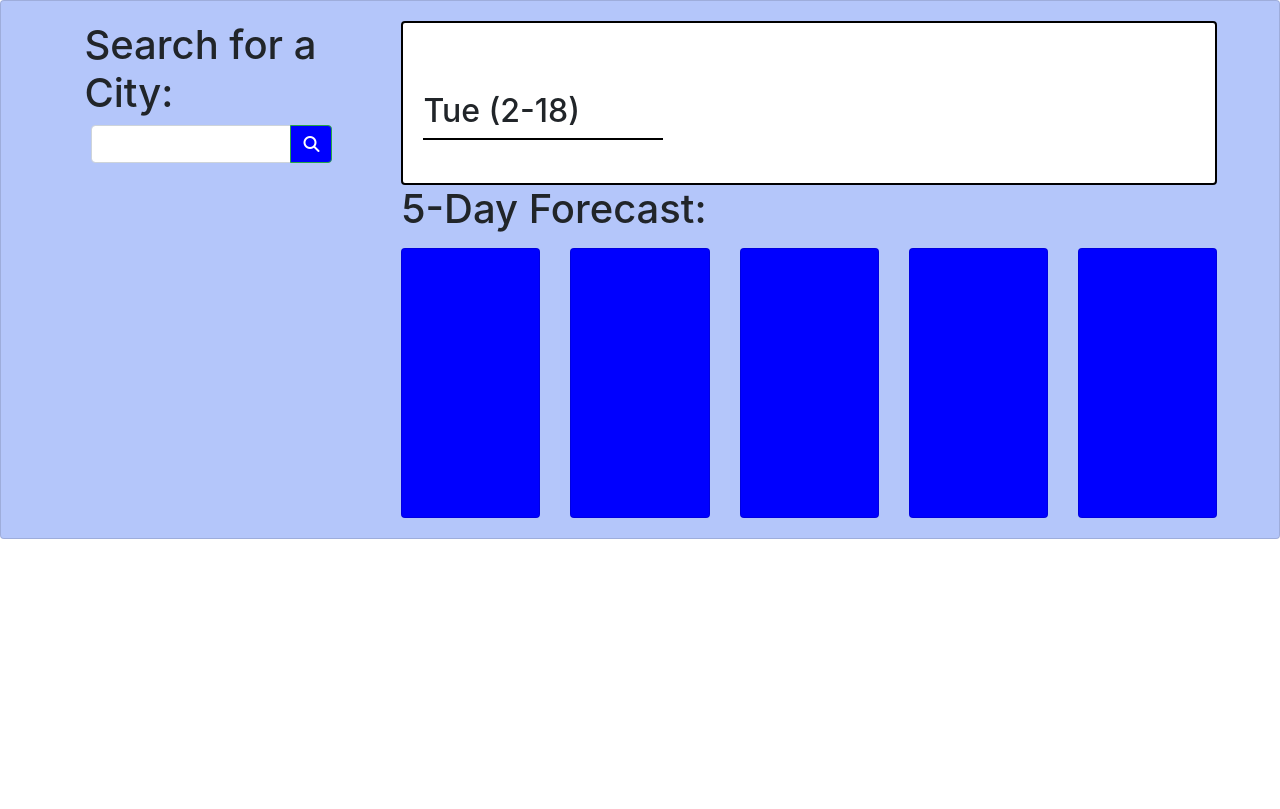
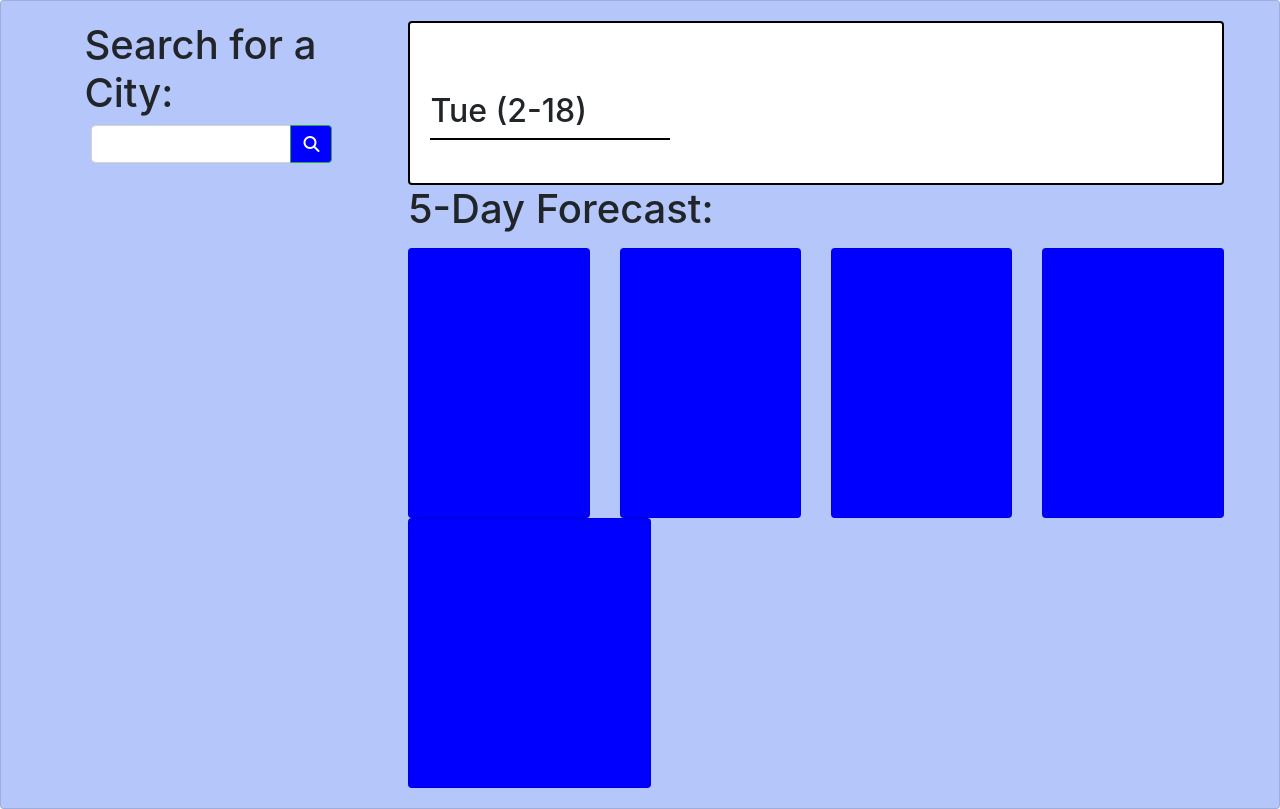
Before and after one commit to saidaguilar619/weatherDashboard, a plain HTML site: page index.html in a window 1280 px wide. Drawn offline with nearby package versions, Linux system fonts and the light colour scheme; no server answers.

Commit message:
more responsive

```diff
--- a/style.css
+++ b/style.css
@@ -16,6 +16,7 @@
     height: 10em;
     max-width: 9em;
     color: white;
+    min-width: 6em;
 }
 .input-group{
     margin: 7px;
@@ -23,6 +24,8 @@
 .leftContainer{
     float:left;
     margin-left: 5%;
+    margin-right: 7px;
+    min-width: 7rem;
 }
 .rightContainer{
     font-size: 27px;
```
